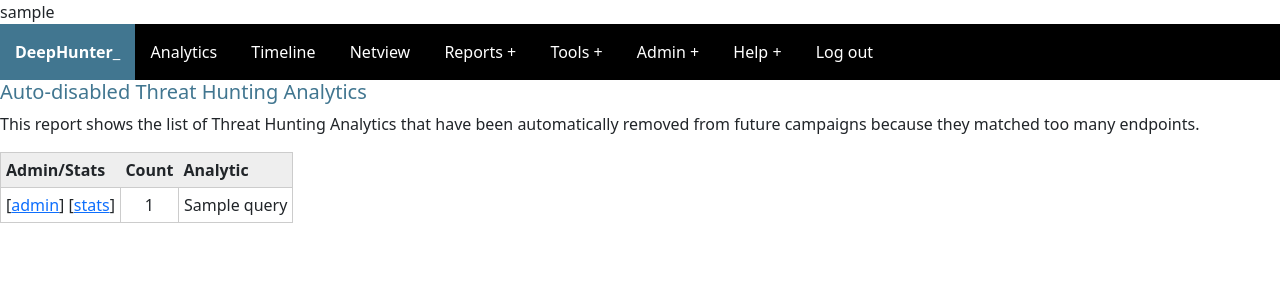
After one commit to wikijm/deephunter, a Django app: template reports/templates/disabled_analytics.html in a window 1280 px wide. The commit adds this page. Shown: the top 300 px of the page. Run offline with Django 3.2, Linux system fonts and the light colour scheme; the template is opened without the code that fills it: most values are stand-ins (such as "Sample title", 1, 10 or a date in 2020); parts of the project's set-up code (start-up, migrations or seed data) failed here and were passed over; some libraries are stand-ins or nearby versions.

Commit message:
FR #70 - report added + doc updated

```diff
--- a/qm/templates/base.html
+++ b/qm/templates/base.html
@@ -30,6 +30,7 @@
 								<li><a class="{{ request.path|isactiveurl:"/reports/endpoints" }}" href="/reports/endpoints">Last campaign endpoints</a></li>
 								<li><a class="{{ request.path|isactiveurl:"/reports/mitre" }}" href="/reports/mitre">Current MITRE coverage</a></li>
 								<li><a class="{{ request.path|isactiveurl:"/reports/missing_mitre" }}" href="/reports/missing_mitre">Missing MITRE mapping</a></li>
+								<li><a class="{{ request.path|isactiveurl:"/reports/disabled_analytics" }}" href="/reports/disabled_analytics">Auto-disabled Analytics</a></li>
 							</ul>
 							</li>
 
--- /dev/null
+++ b/reports/templates/disabled_analytics.html
@@ -0,0 +1,27 @@
+{% extends "base.html" %}
+
+{% block style %}
+<link rel="stylesheet" href="/static/css/list_queries.css" />
+{% endblock %}
+
+{% block body %}
+<h1>Auto-disabled Threat Hunting Analytics</h1>
+<p>This report shows the list of Threat Hunting Analytics that have been automatically removed from future campaigns because they matched too many endpoints.</p>
+<table class="mitre">
+	<tr>
+		<th>Admin/Stats</th>
+		<th>Count</th>
+		<th>Analytic</th>
+	</tr>
+{% for query in queries %}
+	<tr>
+		<td>
+			[<a target="_blank" href="/admin/qm/query/{{ query.id }}/change/">admin</a>]
+			[<a target="_blank" href="/{{ query.id }}/trend/">stats</a>]
+		</td>
+		<td class="acenter">{{ query.maxhosts_count }}</td>
+		<td>{{ query.name }}</td>
+	</tr>
+{% endfor %}
+</table>
+{% endblock %}
--- a/reports/templates/perfs.html
+++ b/reports/templates/perfs.html
@@ -9,7 +9,7 @@
 {% block body %}
 <h1>Threat Hunting Analytics Performance</h1>
 
-<table>
+<table class="mitre">
 	<tr>
 		<th>Runtime</th>
 		<th>Trend</th>
--- a/reports/urls.py
+++ b/reports/urls.py
@@ -7,4 +7,5 @@ urlpatterns = [
     path('mitre', views.mitre, name='mitre'),
     path('endpoints', views.endpoints, name='endpoints'),
     path('missing_mitre', views.missing_mitre, name='missing_mitre'),
+    path('disabled_analytics', views.disabled_analytics, name='disabled_analytics'),
 ]
--- a/static/commit_id.txt
+++ b/static/commit_id.txt
@@ -1 +1 @@
-ca8faeea0967c1977fb699ad99e27adf644bce75
+dd4f82bd9908d0b0a119dd72bbcc0f791d46582f
```
Also changed, not shown: reports/views.py (+14 -2 lines), 3 other files.
